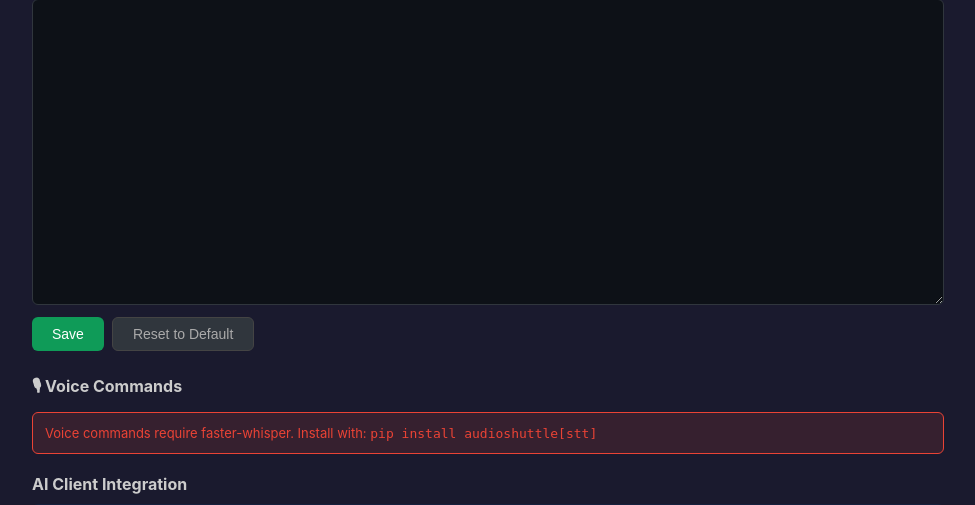
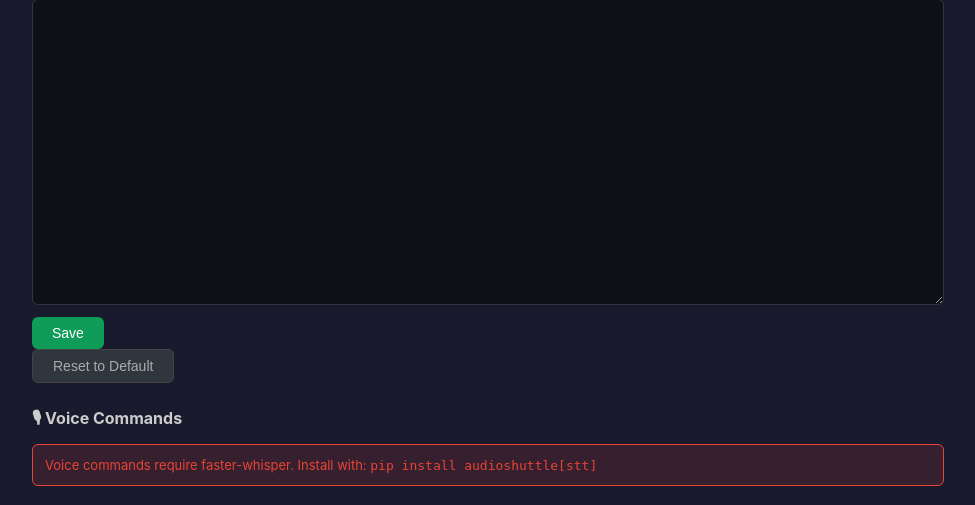
Before and after one commit to carlkrott/audioshuttle, a Python web app: template src/audioshuttle/templates/input.html in a window 1280 px wide. Shown: the part 130-635 px from the top of the page, without its empty margins (152-1127 px from the left). Run offline with Jinja, Linux system fonts and the light colour scheme; the template is opened without the code that fills it, so the values that code supplies are empty.

Commit message:
fix: system prompt reset, MIDI send, mic UX, localhost binding
- System Prompt: fix nested <form> bug — Reset button was submitting Save
  form instead. Moved Reset to its own separate form element.
- System Prompt: use immutable _DEFAULT_PROMPT for reset (was using the
  mutable SYSTEM_PROMPT global which could already be overwritten)
- Deleted stale ~/.audioshuttle/system-prompt.txt again
- MIDI Send to E2B: fix chat() call — was passing string instead of
  message list. Added max_tokens=1024 for thinking headroom.
- MIDI Send: fix missing DAWState arg in translator.translate() call
- MIDI Send: simplified model server availability check
- Mic: improved error messages with actionable advice (browser permissions,
  PipeWire status, use localhost not 127.0.0.1)
- Mic: added tip about using http://localhost:8765 for secure context
- Service: bind to localhost instead of 127.0.0.1 (secure context for
  getUserMedia in browsers)

```diff
--- a/src/audioshuttle/templates/input.html
+++ b/src/audioshuttle/templates/input.html
@@ -9,20 +9,24 @@
     <textarea name="system_prompt" rows="20" style="width: 100%; background: #0d1117; color: #c9d1d9; border: 1px solid #30363d; border-radius: 6px; padding: 12px; font-family: 'SF Mono', 'Fira Code', monospace; font-size: 12px; resize: vertical;">{{ system_prompt }}</textarea>
     <div style="margin-top: 8px; display: flex; gap: 8px;">
         <button type="submit" style="background: #0f9b58; color: #fff; border: none; padding: 8px 20px; border-radius: 6px; cursor: pointer; font-size: 14px;">Save</button>
-        <form method="POST" action="/input/system-prompt/reset" style="display:inline;">
-            <button type="submit" style="background: #30363d; color: #aaa; border: 1px solid #444; padding: 8px 20px; border-radius: 6px; cursor: pointer; font-size: 14px;">Reset to Default</button>
-        </form>
     </div>
+</form>
+<form method="POST" action="/input/system-prompt/reset" style="display:inline; margin-top: 8px;">
+    <button type="submit" style="background: #30363d; color: #aaa; border: 1px solid #444; padding: 8px 20px; border-radius: 6px; cursor: pointer; font-size: 14px;">Reset to Default</button>
 </form>
 
 <h2 style="margin-top: 24px;">🎙 Voice Commands</h2>
 
-{% if not stt_available %}
+    {% if not stt_available %}
 <div style="background: #ea433522; border: 1px solid #ea4335; border-radius: 6px; padding: 12px; margin-bottom: 16px; color: #ea4335; font-size: 13px;">
     Voice commands require faster-whisper. Install with: <code>pip install audioshuttle[stt]</code>
 </div>
 {% else %}
 <div style="background: #0d1117; border: 1px solid #30363d; border-radius: 6px; padding: 16px; margin-bottom: 16px;">
+    <!-- Mic setup note -->
+    <div style="background: #161b22; border: 1px solid #21262d; border-radius: 4px; padding: 8px 12px; margin-bottom: 12px; font-size: 11px; color: #888;">
+        💡 Tip: If mic doesn't work, make sure you're accessing via <code style="color:#0f9b58;">http://localhost:8765</code> (not 127.0.0.1) and that your browser allows microphone access for this site.
+    </div>
     <!-- Cleanup Audio toggle -->
     <form method="POST" action="/input/voice-settings" style="margin-bottom: 12px;">
         <label style="display: flex; align-items: center; gap: 8px; cursor: pointer; font-size: 13px; color: #c9d1d9;">
@@ -113,26 +117,36 @@ let selectedMicId = null;
 
 // Enumerate microphones on page load
 async function enumMics() {
+    const statusEl = document.getElementById('mic-status');
+    const selectEl = document.getElementById('mic-select');
     try {
-        // Need permission first to see device labels
+        // Try to get mic access first (needed to see device labels)
         const tempStream = await navigator.mediaDevices.getUserMedia({ audio: true });
         tempStream.getTracks().forEach(t => t.stop());
 
         const devices = await navigator.mediaDevices.enumerateDevices();
         const mics = devices.filter(d => d.kind === 'audioinput');
-        const select = document.getElementById('mic-select');
-        select.innerHTML = '<option value="">Default</option>';
+        selectEl.innerHTML = '<option value="">Default</option>';
         mics.forEach((m, i) => {
             const opt = document.createElement('option');
             opt.value = m.deviceId;
             opt.textContent = m.label || `Microphone ${i + 1}`;
             select.appendChild(opt);
         });
-        document.getElementById('mic-status').textContent = `${mics.length} mic(s) found`;
-        document.getElementById('mic-status').style.color = '#0f9b58';
+        statusEl.textContent = `${mics.length} mic(s) found`;
+        statusEl.style.color = '#0f9b58';
     } catch (err) {
-        document.getElementById('mic-status').textContent = 'Mic access denied';
-        document.getElementById('mic-status').style.color = '#ea4335';
+        selectEl.innerHTML = '<option value="">No devices</option>';
+        if (err.name === 'NotAllowedError') {
+            statusEl.innerHTML = '❌ Mic blocked — click the lock/icon in your browser address bar → allow Microphone';
+            statusEl.style.color = '#ea4335';
+        } else if (err.name === 'NotFoundError') {
+            statusEl.innerHTML = '❌ No audio input found — is PipeWire/PulseAudio running? <code>systemctl --user start pipewire</code>';
+            statusEl.style.color = '#ea4335';
+        } else {
+            statusEl.textContent = '❌ ' + err.message;
+            statusEl.style.color = '#ea4335';
+        }
     }
 }
 
--- a/src/audioshuttle/translator.py
+++ b/src/audioshuttle/translator.py
@@ -66,6 +66,9 @@ Rules:
 - Track numbers start at 1
 - FX and parameter indices are 0-based
 """
+
+# Immutable original — used by reset endpoint
+_DEFAULT_PROMPT = SYSTEM_PROMPT
 
 
 def update_system_prompt(new_prompt: str) -> None:
--- a/src/audioshuttle/web_routes/input_tab.py
+++ b/src/audioshuttle/web_routes/input_tab.py
@@ -105,14 +105,14 @@ async def save_system_prompt(request: Request, system_prompt: str = Form(...)):
 async def reset_system_prompt(request: Request):
     """Reset system prompt to the built-in default."""
     from audioshuttle.error_log import error_log
-    from audioshuttle.translator import SYSTEM_PROMPT as DEFAULT_PROMPT, update_system_prompt
+    from audioshuttle.translator import _DEFAULT_PROMPT, update_system_prompt
 
     try:
         # Remove saved file so default is used
         if _PROMPT_FILE.exists():
             _PROMPT_FILE.unlink()
-        # Update in-memory
-        update_system_prompt(DEFAULT_PROMPT)
+        # Update in-memory to the immutable original
+        update_system_prompt(_DEFAULT_PROMPT)
         error_log.add("System prompt reset to default", level="info")
     except Exception as e:
         error_log.add(f"Failed to reset system prompt: {e}")
```
Also changed, not shown: src/audioshuttle/web_routes/midi_tab.py (+13 -25 lines).
